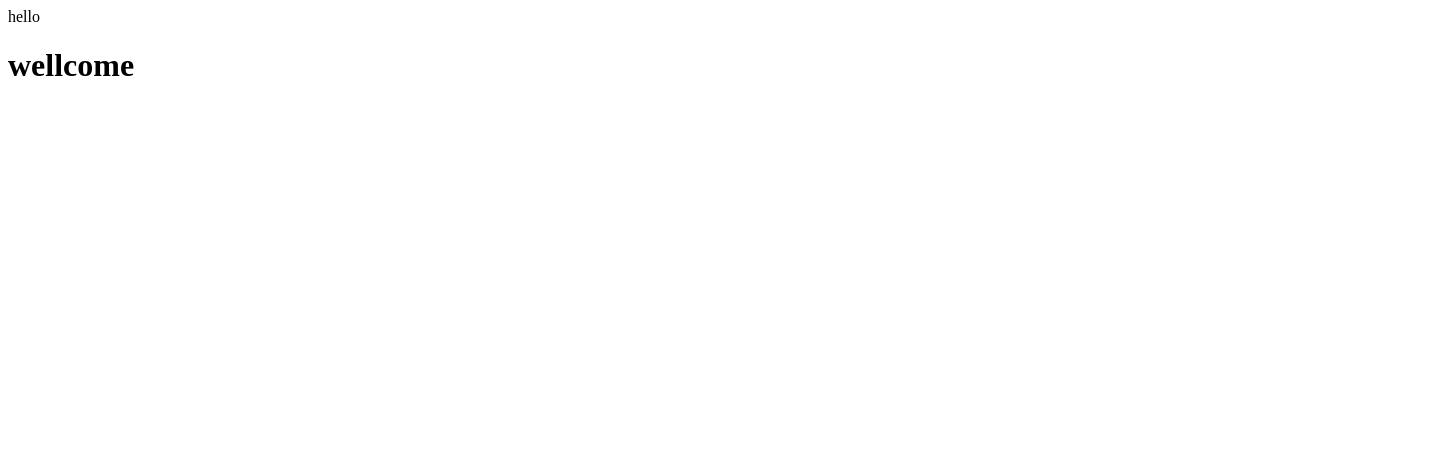
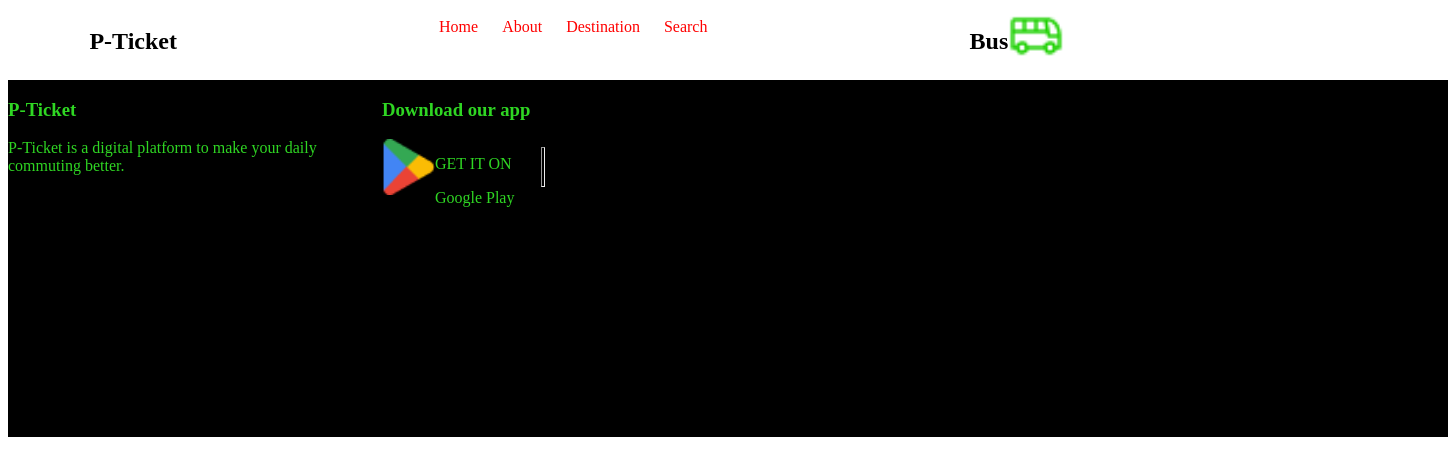
Before and after one commit to rejaur990/assignment-5, a plain HTML site: page index.html in a window 1280 px wide. Shown: the whole page, 1448 px wide, since content can reach past the window. Drawn offline with Linux system fonts and the light colour scheme.

Commit message:
third commit

```diff
--- a/index.html
+++ b/index.html
@@ -4,9 +4,56 @@
     <meta charset="UTF-8">
     <meta name="viewport" content="width=device-width, initial-scale=1.0">
     <title>assignment5</title>
+    <link rel="stylesheet" href="style.css">
 </head>
 <body>
-    hello
-    <h1>wellcome </h1>
+
+    <div class="header-div">
+        <div>
+            <h2>P-Ticket</h2>
+        </div>
+        <div class="menu-bar">
+            <a href="">Home</a>
+            <a href="">About</a>
+            <a href="">Destination</a>
+            <a href="">Search</a>
+        </div>
+
+        <div class="bus">
+            <h2>Bus</h2>
+            <img src="images/bus-icon.png" alt="">
+        </div>
+
+    </div>
+
+    <div>
+
+
+
+
+
+    </div>
+    <p></p>
+
+    <div class="footer-div">
+<div class="footer-left">
+<h3 class="p-ticket">P-Ticket</h3>
+<p class="pticket-para">P-Ticket is a digital platform to make your daily commuting better.</p>
+</div>
+<div class="footer-right">
+ <h3>Download our app</h3>
+ <div class="play-store">
+    <img src="images/playstore.png" alt="">
+    <div>
+        <p class="get-iton">GET IT ON</p>
+        <p class="google-play">Google Play </p>
+    </div>
+    <hr>
+ </div>
+
+</div>
+
+    </div>
+    <script src="index.js"></script>
 </body>
 </html>
--- a/style.css
+++ b/style.css
@@ -0,0 +1,66 @@
+
+
+
+
+
+.header-div{
+    width: 1173px;
+    height: 56px;
+    display: flex;
+justify-content: space-around;
+
+}
+.menu-bar{
+    width: 447px;
+    height: 41px;
+    flex-direction: row;
+    padding: 10px;
+    text-align: center;
+
+}
+
+.menu-bar a {
+ color: red;
+text-decoration: none;
+padding: 10px;
+justify-content: center;
+align-items: center;
+}
+
+.bus{
+    display: flex;
+    width: 130px;
+    height: 56px;
+}
+
+
+
+.footer-div{
+    width:1440px ;
+    height:357px ;
+    background-color: black;
+    display: flex;
+
+}
+.footer-left{
+    color:rgb(47, 214, 35);
+    width: 374px;
+    height: 118px;
+}
+.footer-right{
+    color: rgb(47, 214, 35);
+    width: 374px;
+    height: 118px;
+
+}
+.play-store{
+    display: flex;
+    height: 56px;
+    width: 189px;
+}
+
+hr{
+    height: auto;
+    width: 2px;
+    color: rgb(47, 214, 35);
+}
```
Also changed, not shown: images/banner.png (added), images/bus-icon.png (added), images/bus-logo.png (added), images/cupon-devider.png (added), images/fare.png (added), images/info-devider.png (added), images/people.png (added), images/playstore.png (added), images/seat-gray.png (added), images/seat-green-filled.png (added), images/seat-green.png (added), images/stoppage.png (added), images/success.png (added), images/ticket-cupon.png (added).
